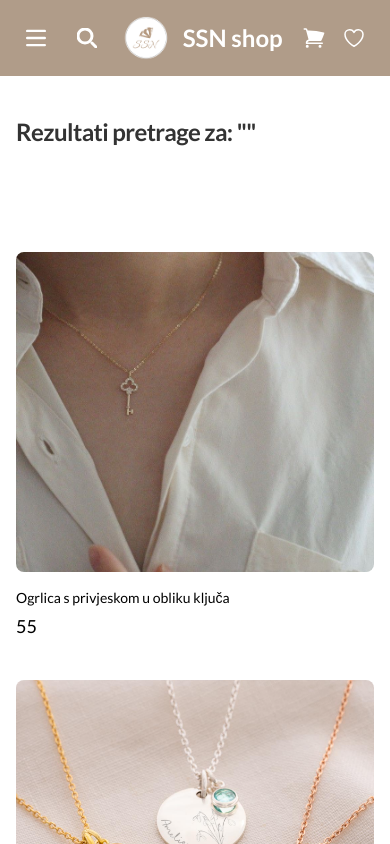
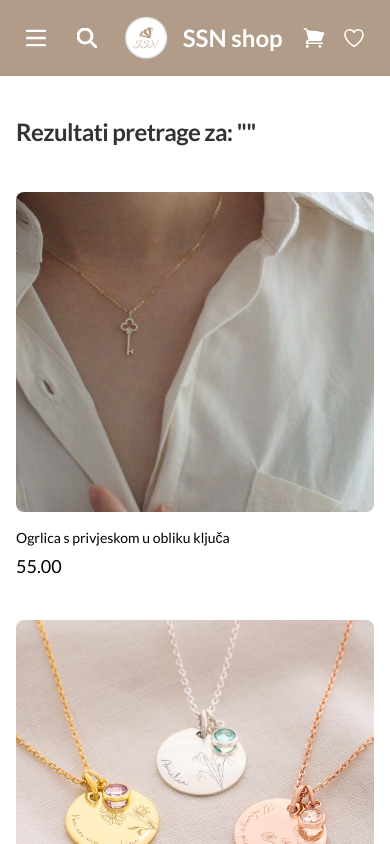
Before and after one commit to inedzma/SSN, a React (Create React App) app: page /trazeniproizvod in a window 390 px wide. Shown: the top 844 px of the page. Built offline with nearby package versions, Linux system fonts and the light colour scheme.

Commit message:
search - nema proizvoda

```diff
--- a/src/pages/Kategorija.js
+++ b/src/pages/Kategorija.js
@@ -49,7 +49,7 @@ export const Kategorija = () => {
                                         />
                                     </div>
                                     <h3 className="mt-4 text-sm text-textBoja">{proizvod.ime}</h3>
-                                    <p className="mt-1 text-lg font-medium text-textBoja">{proizvod.cijena}<span> KM</span></p>
+                                    <p className="mt-1 text-lg font-medium text-textBoja">{proizvod.cijena.toFixed(2)}<span> KM</span></p>
                                 </a>
                             ))}
                         </div>
--- a/src/pages/TrazeniProizvod.js
+++ b/src/pages/TrazeniProizvod.js
@@ -14,9 +14,9 @@ export const TrazeniProizvod = ({ onSearch }) => {
 
     return (
         <Layout onSearch={onSearch}>
-            <h1 className="mx-auto max-w-2xl px-4 py-10 sm:px-6  lg:max-w-7xl lg:px-8 font-bold text-2xl  mb-6 tracking-tight text-textBoja ">Rezultati pretrage za: "{searchTerm}"</h1>
+            <h1 className="mx-auto max-w-2xl px-4 pt-10 sm:px-6  lg:max-w-7xl lg:px-8 font-bold text-2xl  mb-6 tracking-tight text-textBoja ">Rezultati pretrage za: "{searchTerm}"</h1>
             <div className="bg-white">
-                <div className="mx-auto max-w-2xl px-4 py-10 sm:px-6 sm:py-12 lg:max-w-7xl lg:px-8">
+                <div className="mx-auto max-w-2xl px-4 py-5 sm:px-6 sm:py-12 lg:max-w-7xl lg:px-8">
                     {filteredProizvod.length > 0 ? (
                         <div className="grid grid-cols-1 gap-x-6 gap-y-10 sm:grid-cols-2 lg:grid-cols-3 xl:grid-cols-4 xl:gap-x-8">
                             {filteredProizvod.map((proizvod) => (
@@ -29,17 +29,20 @@ export const TrazeniProizvod = ({ onSearch }) => {
                                         />
                                     </div>
                                     <h3 className="mt-4 text-sm text-gray-700">{proizvod.ime}</h3>
-                                    <p className="mt-1 text-lg font-medium text-gray-900">{proizvod.cijena}</p>
+                                    <p className="mt-1 text-lg font-medium text-gray-900">{proizvod.cijena.toFixed(2)}</p>
                                 </a>
                             ))}
                         </div>
                     ) : (
-                        <h2 className="font-bold text-lg">
-                          <svg xmlns="http://www.w3.org/2000/svg" fill="none" viewBox="0 0 24 24" strokeWidth="1.5" stroke="currentColor" className="size-6">
+                        <>
+                        <div className="flex justify-center items-center flex-col">
+                        <svg xmlns="http://www.w3.org/2000/svg" fill="none" viewBox="0 0 24 24" strokeWidth="1.5" stroke="" className=" stroke-DugmeUkloni mb-5 size-40 ">
                             <path strokeLinecap="round" strokeLinejoin="round" d="M15.182 16.318A4.486 4.486 0 0 0 12.016 15a4.486 4.486 0 0 0-3.198 1.318M21 12a9 9 0 1 1-18 0 9 9 0 0 1 18 0ZM9.75 9.75c0 .414-.168.75-.375.75S9 10.164 9 9.75 9.168 9 9.375 9s.375.336.375.75Zm-.375 0h.008v.015h-.008V9.75Zm5.625 0c0 .414-.168.75-.375.75s-.375-.336-.375-.75.168-.75.375-.75.375.336.375.75Zm-.375 0h.008v.015h-.008V9.75Z" />
                           </svg>
-
+                        <h2 className="font-bold text-2xl text-textBoja">
                           Nema pronađenih proizvoda</h2>
+                          </div>
+                          </>
                     )}
                 </div>
             </div>
```
